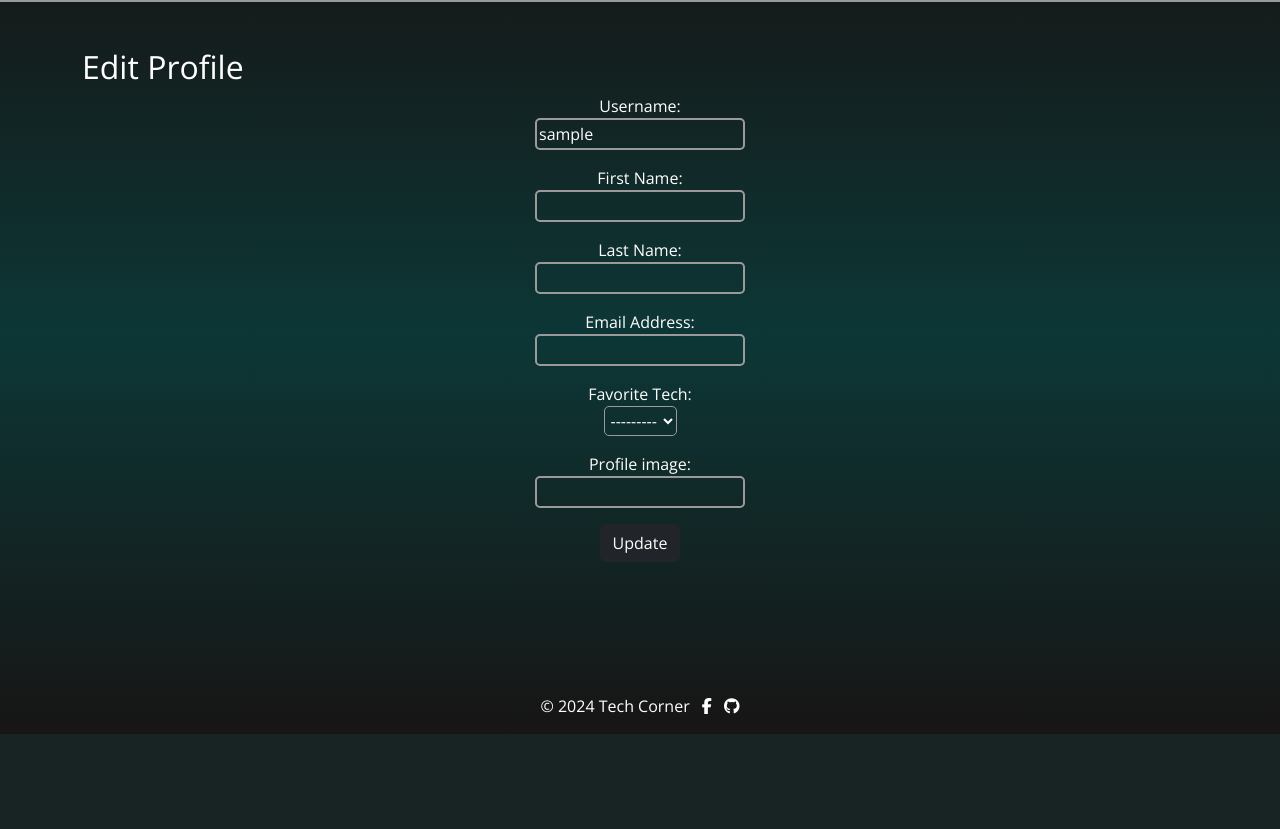
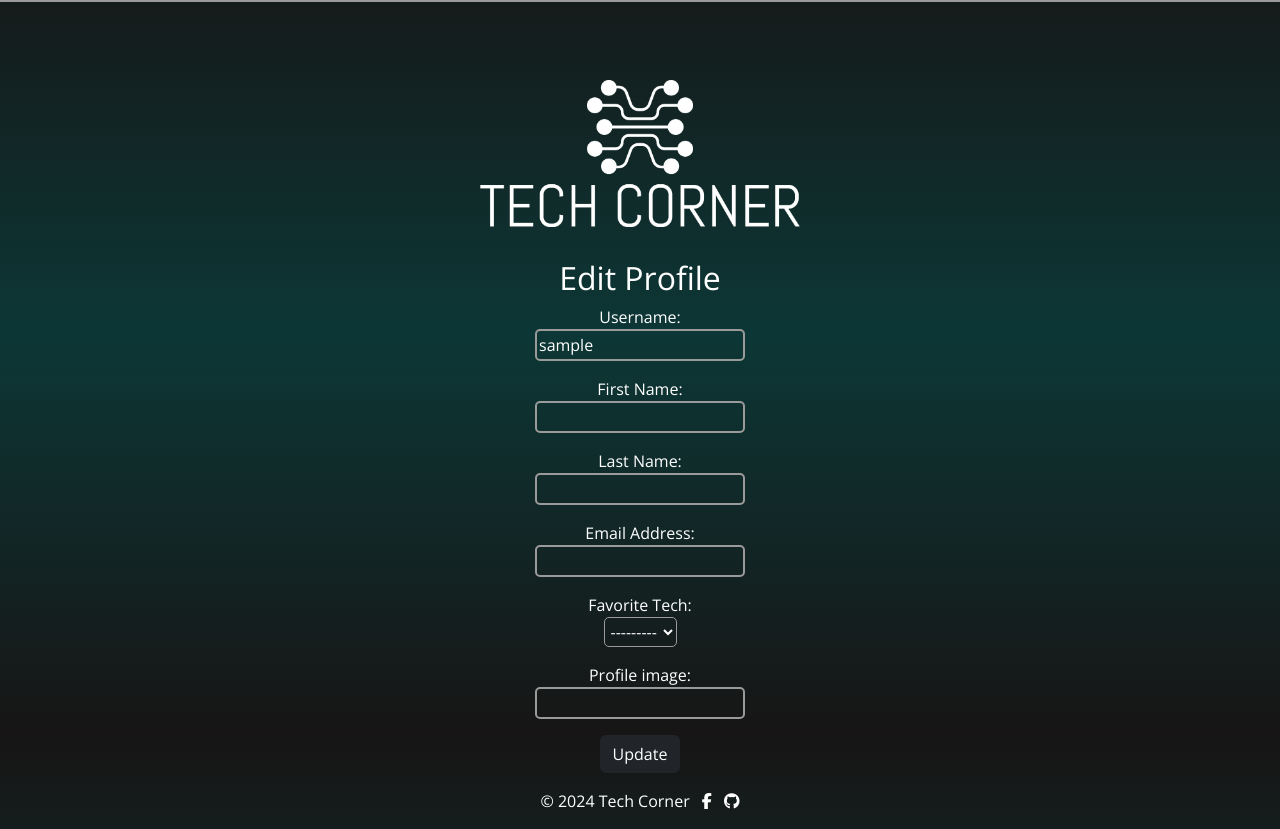
Before and after one commit to j0hanz/tech-corner-website, a Django app: page /userprofile/edit-profile/ in a window 1280 px wide. Shown: the part 66-895 px from the top of the page. Before the commit the page ends 800 px from the top, so only its background shows below. Run offline with Django 4.2, Linux system fonts and the light colour scheme; the visitor is signed in with stand-in values (Sample User, id 1); data comes from the database, SQL or seed files in the repository.

Commit message:
fix previous template structure

```diff
--- a/userprofile/templates/userprofile/edit_profile.html
+++ b/userprofile/templates/userprofile/edit_profile.html
@@ -1,11 +1,13 @@
 {% extends "base.html" %} {% load allauth i18n %}
-{% url 'account_change_password' as action_url %}
-{% block content %}
+{% url 'account_change_password' as action_url %} {% block content %}
 <div class="container">
-  <h2>Edit Profile</h2>
-  <form method="POST" enctype="multipart/form-data">
-    {% csrf_token %} {{ user_form.as_p }} {{ profile_form.as_p }}
-    <button type="submit" class="btn btn-dark">Update</button>
-  </form>
+  <img class="img-main img-fluid" src="/static/images/logo.webp" />
+  <div class="text-center">
+    <h2>Edit Profile</h2>
+    <form method="POST" enctype="multipart/form-data">
+      {% csrf_token %} {{ user_form.as_p }} {{ profile_form.as_p }}
+      <button type="submit" class="btn btn-dark">Update</button>
+    </form>
+  </div>
 </div>
 {% endblock %}
```
